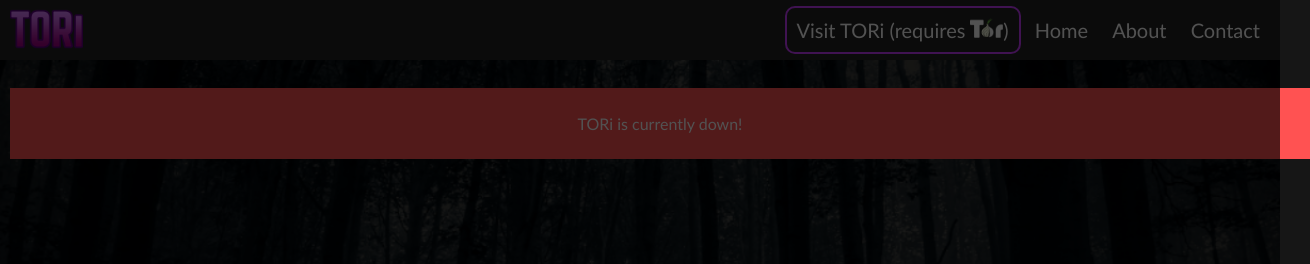
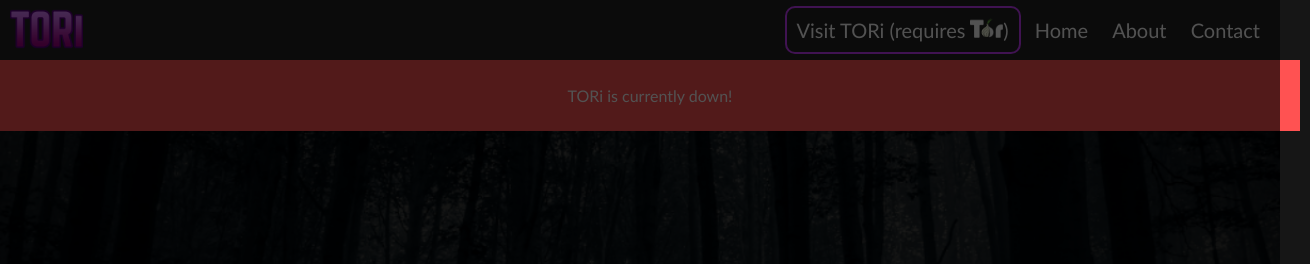
Before and after one commit to tori-gateway/tori-gateway.github.io, a plain HTML site: page index.html in a window 1280 px wide. Shown: the top 264 px of the page, 1310 px wide, since content can reach past the window. Drawn offline with Linux system fonts and the light colour scheme.

Commit message:
Update global.css

```diff
--- a/styles/global.css
+++ b/styles/global.css
@@ -9,9 +9,8 @@
     width: 100vw;
     color: #ffffff;
     padding: 10px 10px;
-    margin: 10px 10px;
-    margin-top: 10vh;
-    position: absolute;
+    top: 60px;
+    position: fixed;
     left: 0px;
     text-align: center;
 }
```
